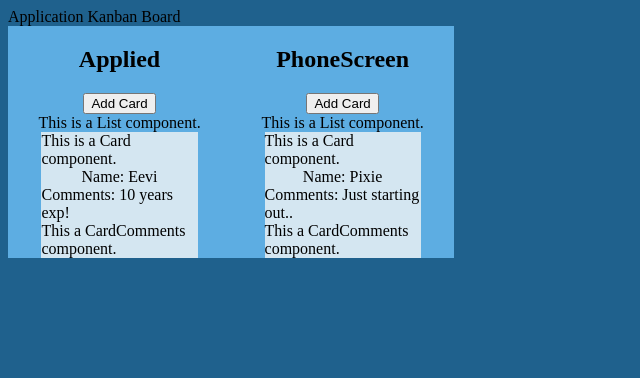
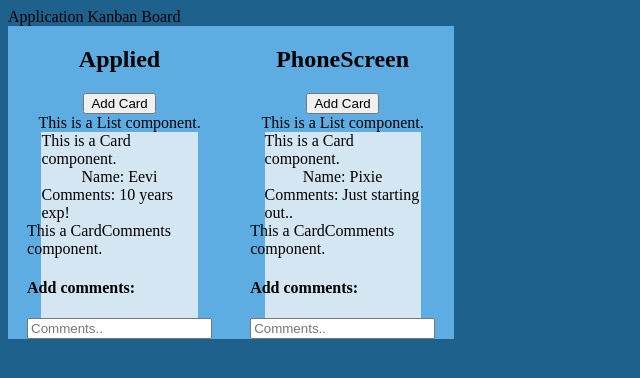
Before and after one commit to ajlee12/react-node-kanban, a React (Create React App) app: page / in a window 1280 px wide. Shown: the top 378 px of the page, without its empty margins (0-640 px from the left). Built offline with nearby package versions, Linux system fonts and the light colour scheme.

Commit message:
Render input box in CardComments.

```diff
--- a/src/components/CardComments.tsx
+++ b/src/components/CardComments.tsx
@@ -4,6 +4,10 @@ const CardComments: FC = () => {
   return (
     <div>
       This a CardComments component.
+      <form>
+        <h4>Add comments:</h4>
+        <input type="text" placeholder='Comments..'></input>
+      </form>
     </div>
   );
 };
```
